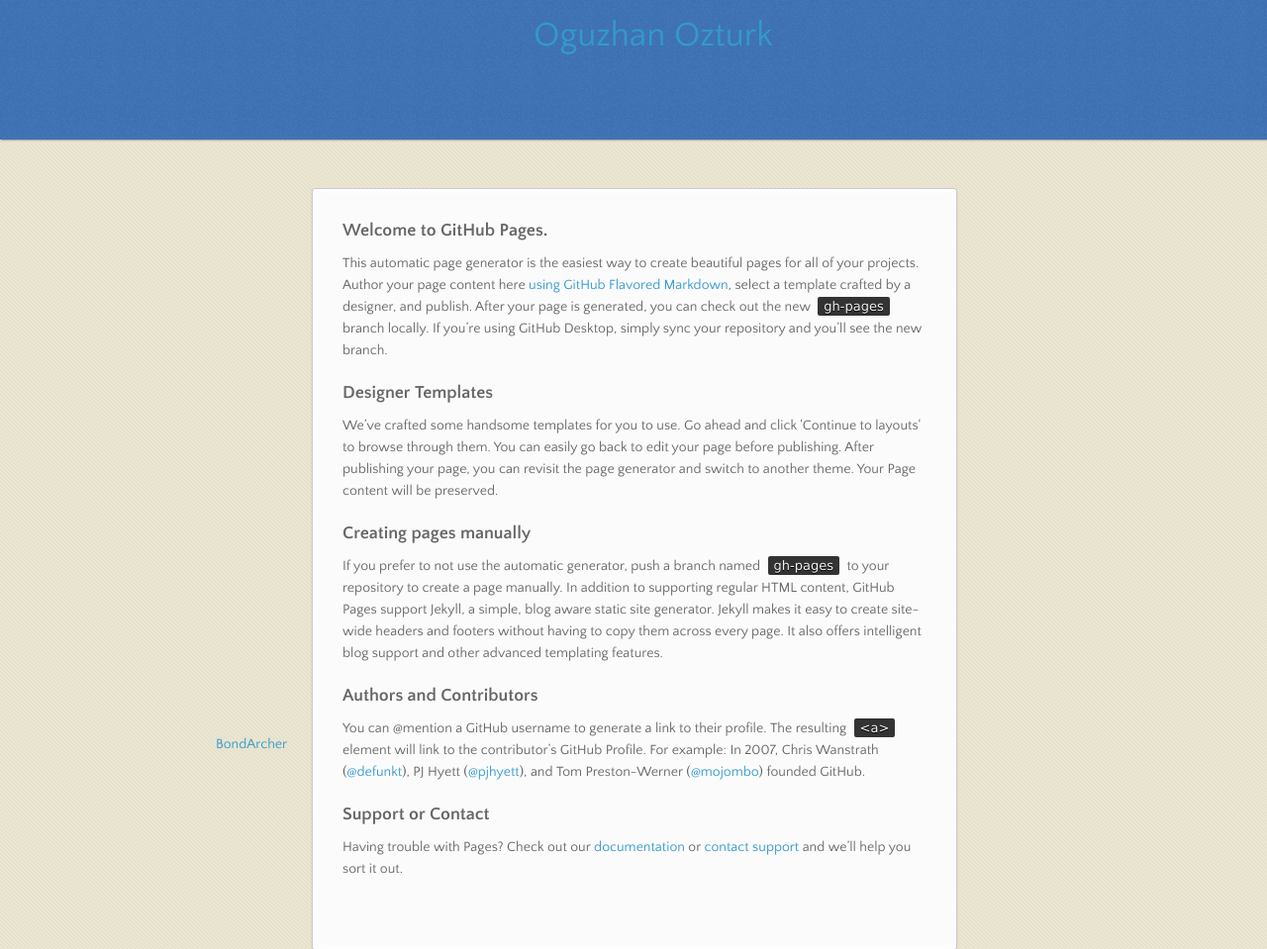
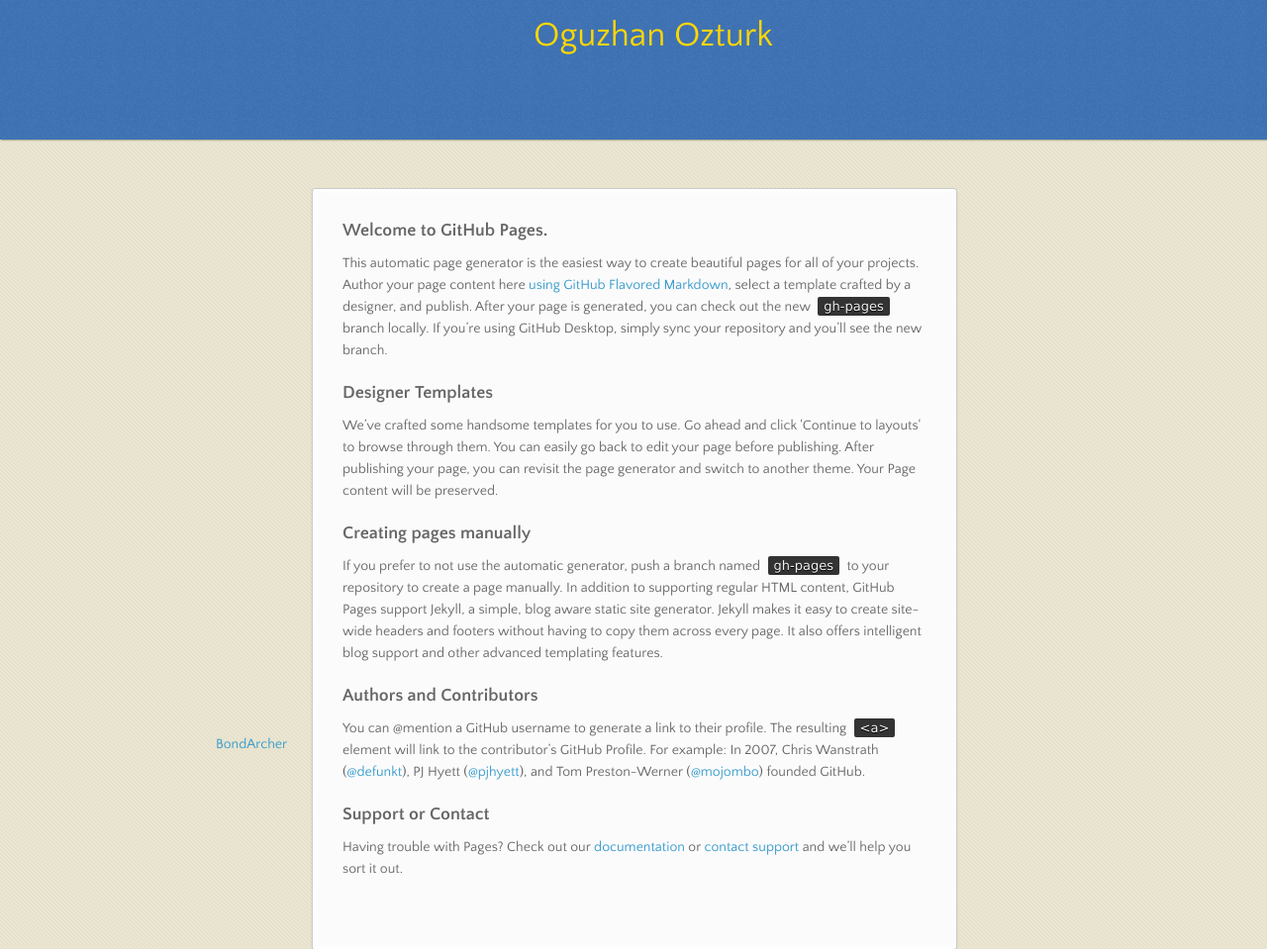
Before and after one commit to BondArcher/mygithubpage, a plain HTML site: page index.html in a window 1280 px wide. Shown: the top 959 px of the page at 99% size. Drawn offline with nearby package versions, Linux system fonts and the light colour scheme.

Commit message:
Update index.html

```diff
--- a/index.html
+++ b/index.html
@@ -17,7 +17,7 @@
   <body>
 
       <header>
-        <a href="index.html" style="font-size:250%">Oguzhan Ozturk</a>
+        <a href="index.html" style="font-size:250%;color:#FFD700">Oguzhan Ozturk</a>
       </header>
 
 
```
